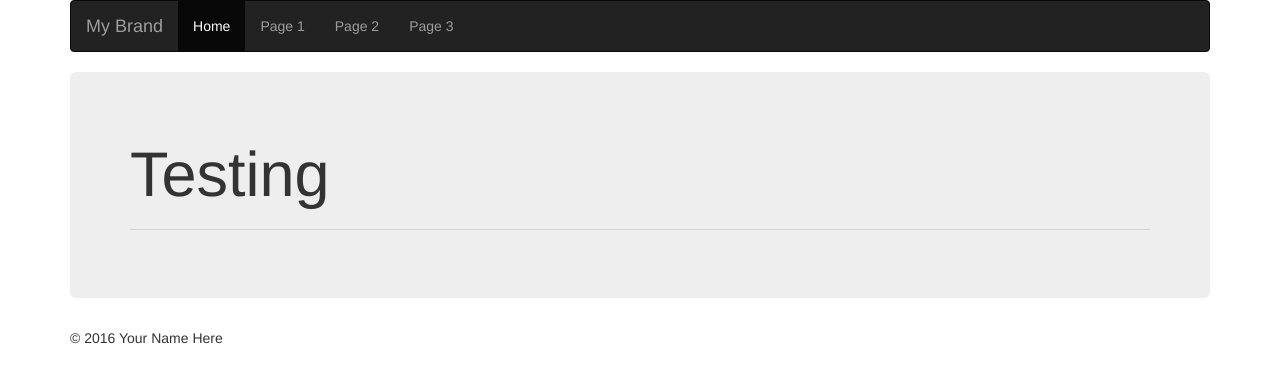
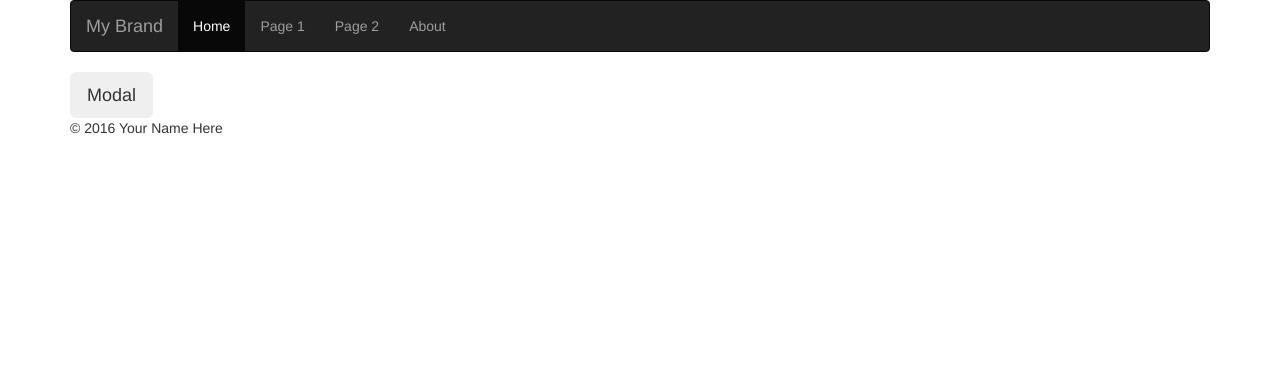
Before and after one commit to mazuraktaras/pyapp, a Flask app: template uenergoapp/templates/ue_bootstrap.j2 in a window 1280 px wide. Shown: the top 383 px of the page. Run offline with Flask 2, Linux system fonts and the light colour scheme; the template is opened without the code that fills it, so the values that code supplies are empty; some libraries are stand-ins or nearby versions.

```diff
--- a/uenergoapp/templates/ue_bootstrap.j2
+++ b/uenergoapp/templates/ue_bootstrap.j2
@@ -4,7 +4,7 @@
 <head>
     <meta charset="UTF-8">
     <meta name="viewport" content="width=device-width, initial-scale=1">
-  <title>{{title}}</title>
+    <title>{{ title }}</title>
     <link rel="stylesheet" href="https://maxcdn.bootstrapcdn.com/bootstrap/3.4.0/css/bootstrap.min.css">
     <script src="https://ajax.googleapis.com/ajax/libs/jquery/3.4.1/jquery.min.js"></script>
     <script src="https://maxcdn.bootstrapcdn.com/bootstrap/3.4.0/js/bootstrap.min.js"></script>
@@ -26,20 +26,43 @@
                 <li class="active"><a href="#">Home</a></li>
                 <li><a href="#">Page 1</a></li>
                 <li><a href="#">Page 2</a></li>
-          <li><a href="#">Page 3</a></li>
+                <li><a href="#aboutModal" data-toggle="modal">About</a></li>
             </ul>
 
         </div>
     </nav>
 
-    <div class="jumbotron jumbotron-fluid">
+    <!--<div class="jumbotron jumbotron-fluid">
       <h1 class="display-4">Testing</h1>
       <hr class="my-4">
       {% for ind in range_ %}
         <p>Test {{ ind }}</p>
       {% endfor %}
     </div>
-    {% block jumbotron %}{% endblock %}
+    {% block jumbotron %}{% endblock %}-->
+
+
+    <button type="button" class="btn btn-lg" data-toggle="modal" data-target="#myModal">Modal</button>
+
+    <div class="modal fade" id="aboutModal" role="dialog">
+        <div class="modal-dialog">
+
+            <!-- Modal content-->
+            <div class="modal-content">
+                <div class="modal-header text-center">
+                    <button type="button" class="close" data-dismiss="modal">&times;</button>
+                    <h4 class="modal-title">Author</h4>
+                </div>
+                <div class="modal-body">
+                    <p>Taras Mazurak</p>
+                </div>
+                <div class="modal-footer">
+                    <button type="button" class="btn btn-default" data-dismiss="modal">Close</button>
+                </div>
+            </div>
+
+        </div>
+    </div>
 
     <footer class="footer">
         <p>© 2016 Your Name Here</p>
```
Also changed, not shown: uenergoapp/templates/ue_charts.j2 (added, +14 -0 lines), uenergoapp/views.py (+28 -16 lines). Lines whose indentation alone changed are shown as unchanged.
